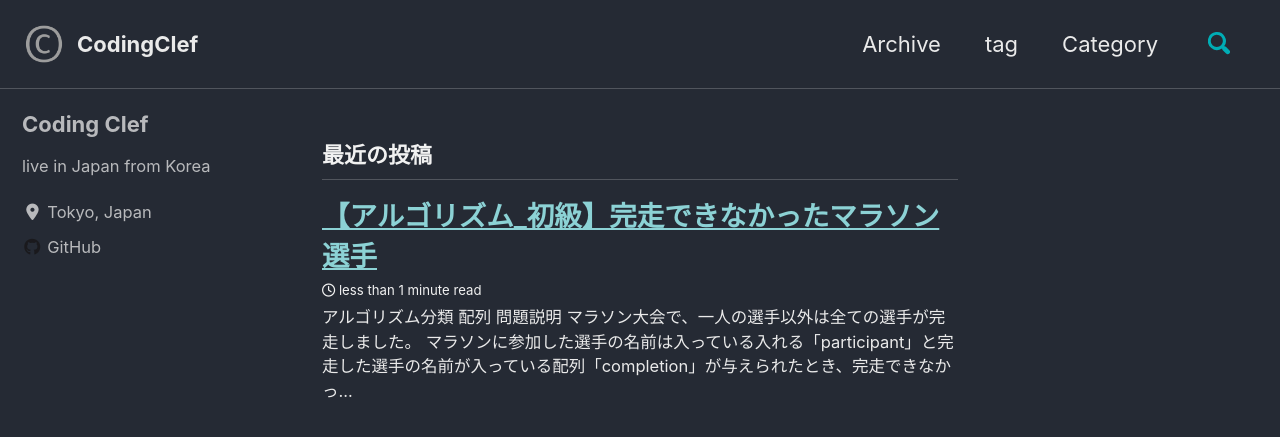
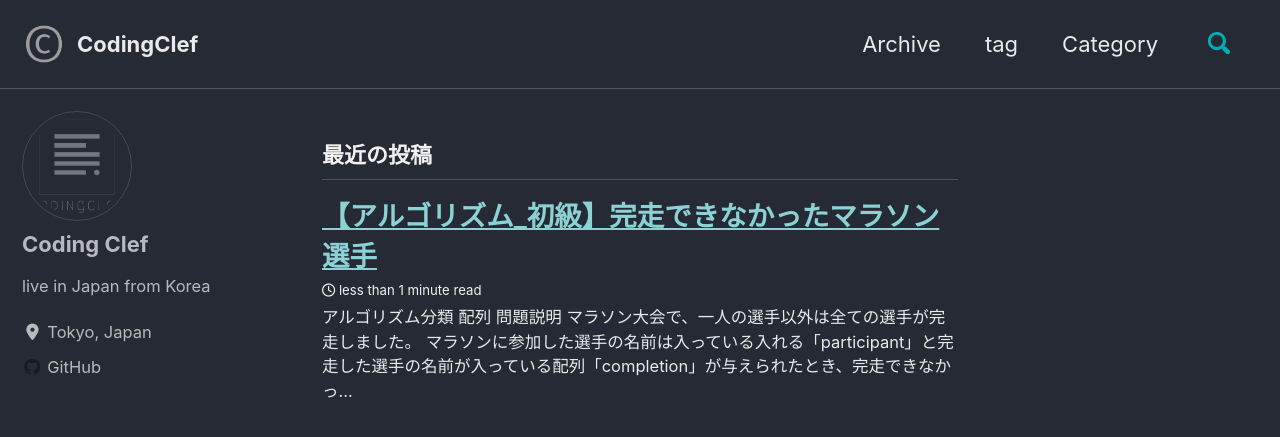
Before and after one commit to codingclef/codingclef.github.io, a Jekyll site: the page built from index.html, in a window 1280 px wide and 900 px high. Shown: the top 437 px of the window. Built offline with Jekyll 4.4.1, drawn with Linux system fonts in a browser that asks for light colours; cached includes are drawn as plain includes; nearby versions of some CDN libraries; the list of posts is cut into pages by our own code.

Commit message:
add avater, logo

```diff
--- a/_config.yml
+++ b/_config.yml
@@ -25,7 +25,7 @@ url                      : "https://codingclef.github.io" # the base hostname &
 baseurl                  : # the subpath of your site, e.g. "/blog"
 repository               : "codingclef/codingclef.github.io" # GitHub username/repo-name e.g. "mmistakes/minimal-mistakes"
 teaser                   : # path of fallback teaser image, e.g. "/assets/images/500x300.png"
-logo                     : "/assets/images/logo_01.png"# path of logo image to display in the masthead, e.g. "/assets/images/88x88.png"
+logo                     : "/assets/images/logo_01.png" # path of logo image to display in the masthead, e.g. "/assets/images/88x88.png"
 masthead_title           : # overrides the website title displayed in the masthead, use " " for no title
 # breadcrumbs            : false # true, false (default)
 words_per_minute         : 200
@@ -108,7 +108,7 @@ analytics:
 # Site Author
 author:
   name             : "Coding Clef"
-  avatar           : # path of avatar image, e.g. "/assets/images/bio-photo.jpg"
+  avatar           : "/assets/images/avatar_01.png" # path of avatar image, e.g. "/assets/images/bio-photo.jpg"
   bio              : "live in Japan from Korea"
   location         : "Tokyo, Japan"
   email            :
```
